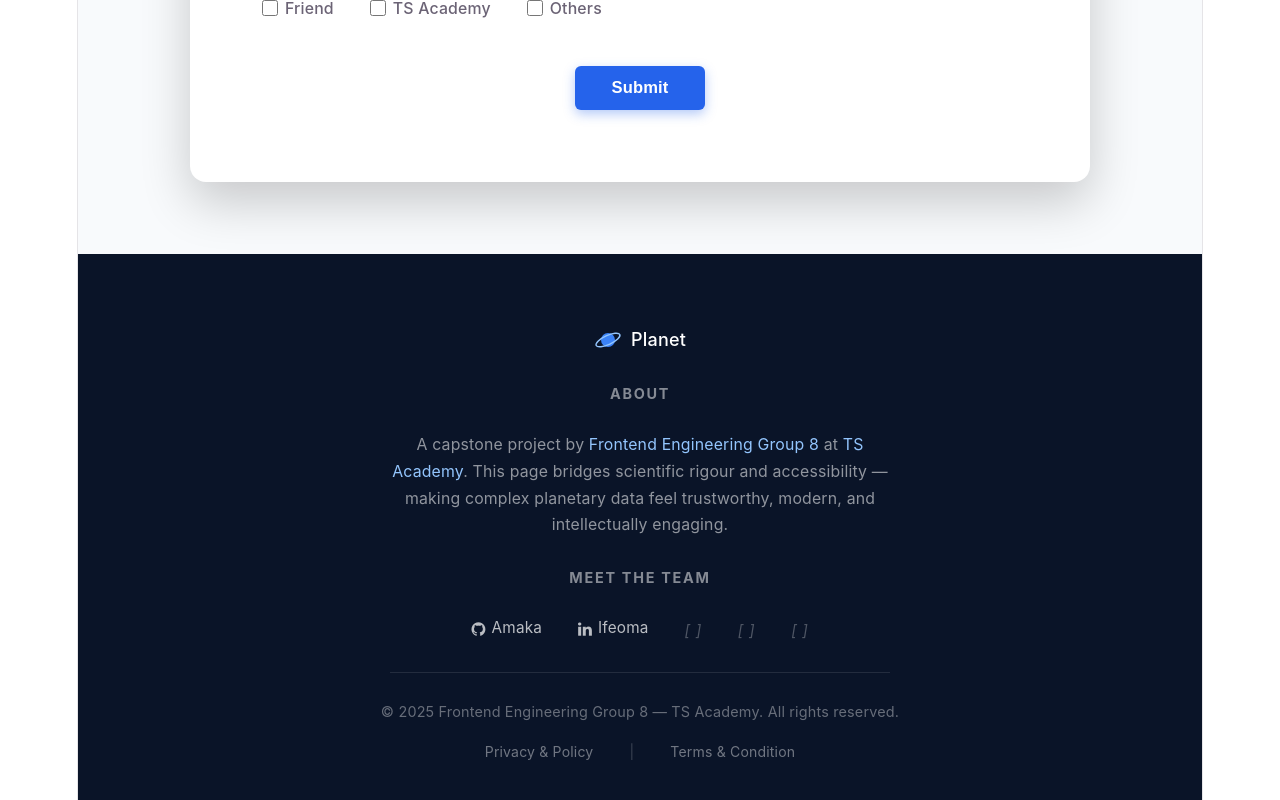
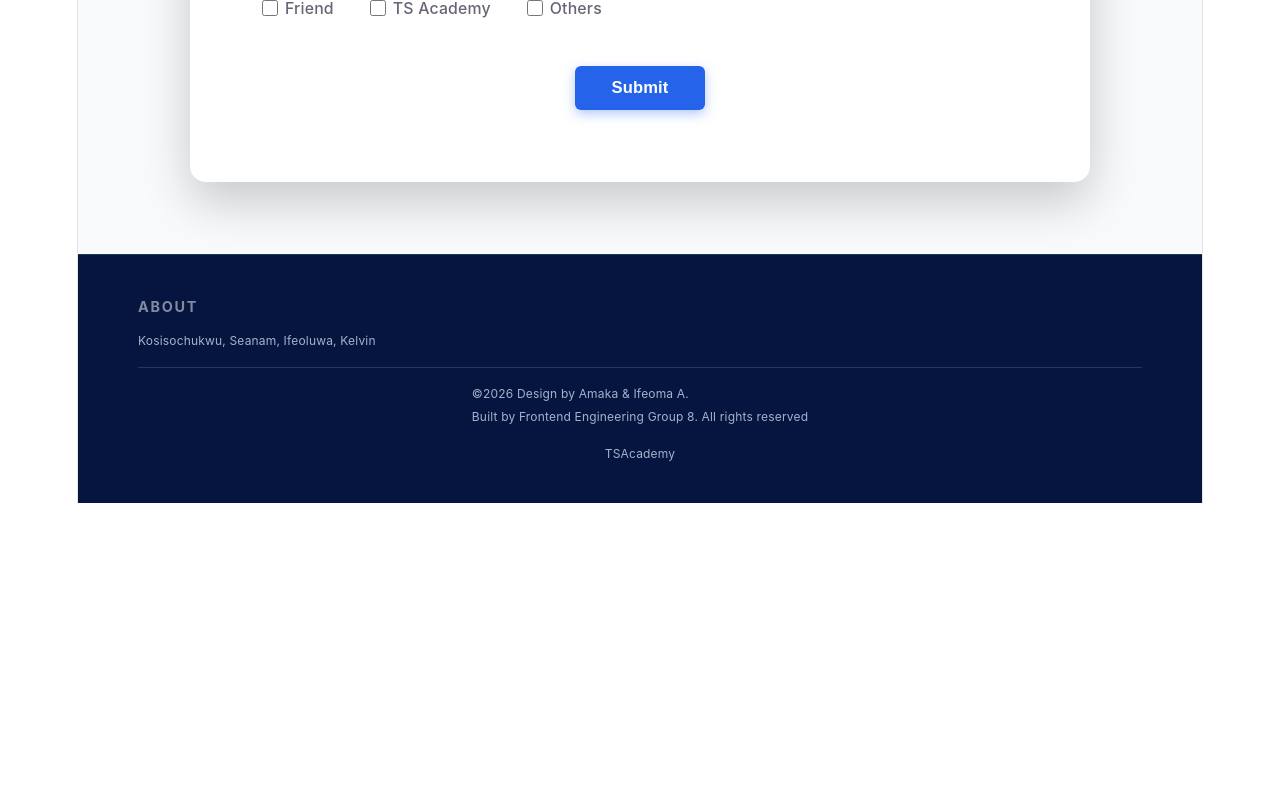
Before and after one commit to Okk-Bryte/frontend-engineering-group-8, a React (Vite) app: page / in a window 1280 px wide. Shown: the part 4310-5110 px from the top of the page. After the commit the page ends 4813 px from the top, so only its background shows below. Built offline with nearby package versions, Linux system fonts and the light colour scheme.

Commit message:
feat: update Footer component

```diff
--- a/src/components/Footer.css
+++ b/src/components/Footer.css
@@ -1,9 +1,10 @@
 .footer {
-  background-color: #0d1b2e;
+  background-color: #051540;
   color: #ffffff;
   padding: 40px 60px;
   width: 100%;
   box-sizing: border-box;
+  border-top: 1px solid #1e3a5f
 }
 
 .footer-container {
@@ -20,6 +21,7 @@
   display: flex;
   flex-direction: column;
   gap: 6px;
+  text-align: left;
 }
 
 .footer-heading {
@@ -27,6 +29,7 @@
   font-weight: 700;
   color: #ffffff;
   margin: 0 0 6px 0;
+  text-align: left;
 }
 
 .footer-team-names {
@@ -41,8 +44,8 @@
   display: flex;
   flex-direction: column;
   gap: 4px;
-  align-items: center;
-  text-align: center;
+  align-items: left;
+  text-align: left;
 }
 
 .footer-copy p {
@@ -102,3 +105,22 @@
     justify-content: flex-start;
   }
 }
+.footer-divider {
+  border: none;
+  border-top: 1px solid #1e3a5f;
+  margin: 16px 0;
+  width: 100%;
+}
+
+.footer-bottom {
+  display: flex;
+  justify-content: space-between;
+  align-items: flex-start;
+}
+
+@media (max-width: 768px) {
+  .footer-bottom {
+    flex-direction: column;
+    gap: 12px;
+  }
+}
--- a/src/components/Footer.jsx
+++ b/src/components/Footer.jsx
@@ -1,88 +1,28 @@
-const TEAM = [
-  { name: 'Amaka',    link: 'https://github.com/Anurella',                          icon: 'fa-github',   label: 'GitHub'   },
-  { name: 'Ifeoma',   link: 'https://www.linkedin.com/in/ifeomaokocha',              icon: 'fa-linkedin', label: 'LinkedIn' },
-  { name: '[ ]',      link: null,                                                    icon: null,          label: null       },
-  { name: '[ ]',      link: null,                                                    icon: null,          label: null       },
-  { name: '[ ]',      link: null,                                                    icon: null,          label: null       },
-]
+import './Footer.css';
 
-const PlanetLogo = () => (
-  <svg viewBox="0 0 28 28" fill="none" aria-hidden="true">
-    <circle cx="14" cy="14" r="7" fill="#3b82f6" />
-    <ellipse cx="14" cy="14" rx="13" ry="4.5"
-      stroke="#93c5fd" strokeWidth="1.5" fill="none"
-      transform="rotate(-25 14 14)" />
-  </svg>
-)
+const Footer = () => {
+  return (
+    <footer className="footer">
+      <div className="footer-container">
+        <div className="footer-about">
+          <h4 className="footer-heading">About</h4>
+          <p className="footer-team-names">Kosisochukwu, Seanam, Ifeoluwa, Kelvin</p>
+        </div>
+      </div>
 
-export default function Footer() {
-  return (
-    <footer className="site-footer">
-      <div className="footer-inner">
+      <hr className="footer-divider" />
 
-        {/* Logo */}
-        <div className="footer-logo">
-          <PlanetLogo />
-          <span className="footer-logo-text">Planet</span>
+      <div className="footer-bottom">
+        <div className="footer-copy">
+          <p>©2026 Design by <a href="https://github.com/Anurella" target="_blank" rel="noreferrer">Amaka</a> & <a href="https://www.linkedin.com/in/ifeomaokocha" target="_blank" rel="noreferrer">Ifeoma</a> A.</p>
+          <p>Built by <a href="https://github.com/Okk-Bryte/frontend-engineering-group-8" target="_blank" rel="noreferrer">Frontend Engineering Group 8</a>. All rights reserved</p>
         </div>
-
-        {/* About */}
-        <p className="footer-heading">About</p>
-        <p className="footer-about">
-          A capstone project by{' '}
-          <a
-            href="https://github.com/Okk-Bryte/frontend-engineering-group-8"
-            target="_blank"
-            rel="noreferrer"
-            className="footer-group-link"
-          >
-            Frontend Engineering Group&nbsp;8
-          </a>{' '}
-          at{' '}
-          <a
-            href="https://tsacademyonline.com/"
-            target="_blank"
-            rel="noreferrer"
-            className="footer-group-link"
-          >
-            TS Academy
-          </a>
-          . This page bridges scientific rigour and accessibility — making
-          complex planetary data feel trustworthy, modern, and intellectually
-          engaging.
-        </p>
-
-        {/* Team */}
-        <p className="footer-heading">Meet the Team</p>
-        <ul className="footer-team">
-          {TEAM.map((member, i) => (
-            <li key={i} className="footer-team-member">
-              {member.link ? (
-                <a href={member.link} target="_blank" rel="noreferrer">
-                  <i className={`fa ${member.icon}`} aria-hidden="true" />
-                  {member.name}
-                </a>
-              ) : (
-                <span className="footer-team-placeholder">{member.name}</span>
-              )}
-            </li>
-          ))}
-        </ul>
-
-        <hr className="footer-rule" />
-
-        <div className="footer-bottom">
-          <p className="footer-copy">
-            &copy; 2025 Frontend Engineering Group 8 &mdash; TS Academy. All rights reserved.
-          </p>
-          <div className="footer-links">
-            <a href="#">Privacy &amp; Policy</a>
-            <span aria-hidden="true">|</span>
-            <a href="#">Terms &amp; Condition</a>
-          </div>
+        <div className="footer-right">
+          <a href="https://tsacademyonline.com/" target="_blank" rel="noreferrer" className="footer-ts-link">TSAcademy</a>
         </div>
-
       </div>
     </footer>
-  )
-}
+  );
+};
+
+export default Footer;
```
